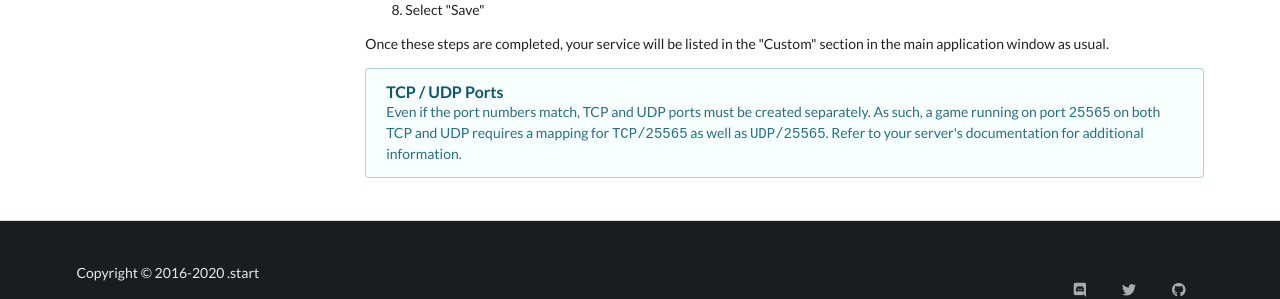
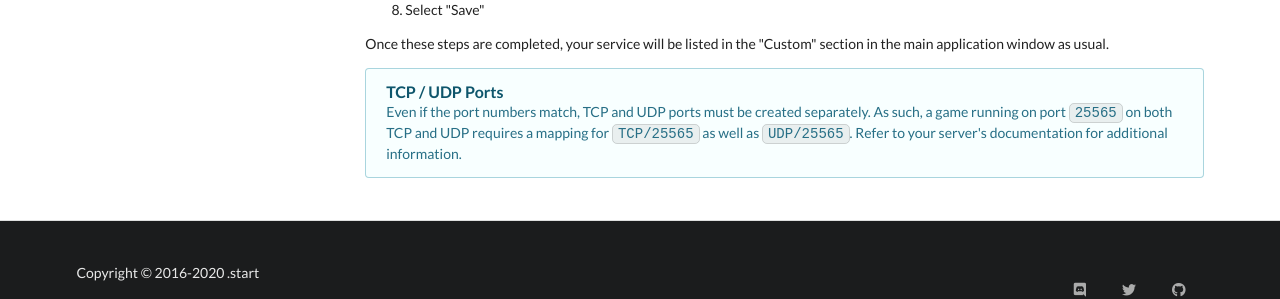
Before and after one commit to dotStart/Beacon, a Jekyll site: the page built from docs/usage/custom-service.html, in a window 1280 px wide. Shown: the part 1992-2291 px from the top of the page. Built offline with Jekyll 4.4.1, drawn with Linux system fonts in a browser that asks for light colours.

Commit message:
Added styling for inline code elements.

```diff
--- a/style/beacon.scss
+++ b/style/beacon.scss
@@ -52,3 +52,12 @@ a {
     color: $secondary-brand-color;
   }
 }
+
+code {
+  padding: 1px 5px;
+
+  background-color: rgba(0, 0, 0, 0.0625);
+
+  border: 1px solid rgba(0, 0, 0, 0.125);
+  border-radius: 5px;
+}
```
